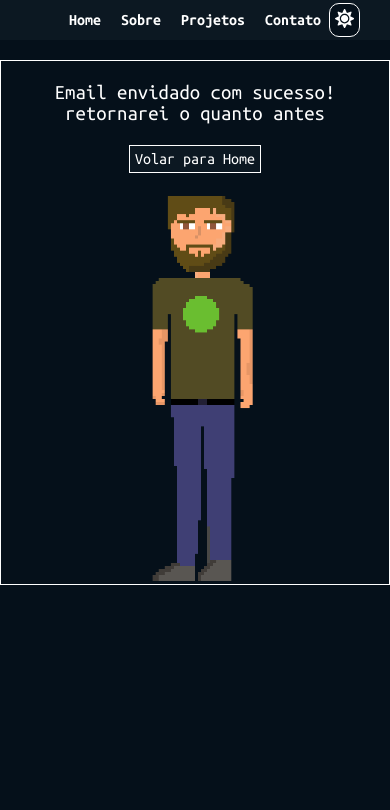
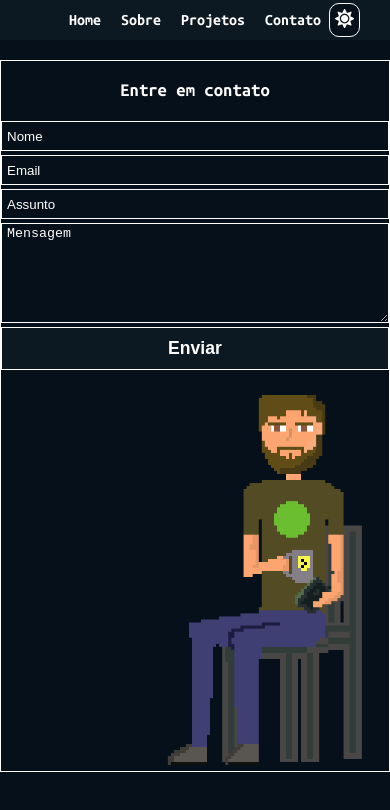
Before and after one commit to lauriciodev/portifolio-react-js, a React (Vite) app: page /contact in a window 390 px wide. Shown: the top 810 px of the page. Built offline with nearby package versions, Linux system fonts and the light colour scheme.

Commit message:
responsividade pagina sobre

```diff
--- a/src/components/aboutHistory/styled.jsx
+++ b/src/components/aboutHistory/styled.jsx
@@ -8,7 +8,7 @@ export const Container = styled.div`
   justify-content: center;
   border: 1px solid white;
   flex-direction: column;
-  padding: 130px 20px 20px 20px;
+  padding: 130px 20px 0px 20px;
   overflow-y: scroll;
 
   @media screen and (max-width: 570px) {
@@ -36,5 +36,9 @@ export const ContainerPic = styled.div`
     max-width: 200px;
     align-self: baseline;
     border: 1px solid ${(props) => props.theme.textColor};
+
+    @media screen and (max-width: 570px) {
+      max-width: 140px;
+    }
   }
 `;
--- a/src/pages/contact/index.jsx
+++ b/src/pages/contact/index.jsx
@@ -14,7 +14,7 @@ import emailjs from "@emailjs/browser";
 import { Link } from "react-router-dom";
 
 export default function Contact() {
-  const [sended, setSended] = useState(true);
+  const [sended, setSended] = useState(false);
   const form = useRef();
 
   const sendEmail = (e) => {
```
